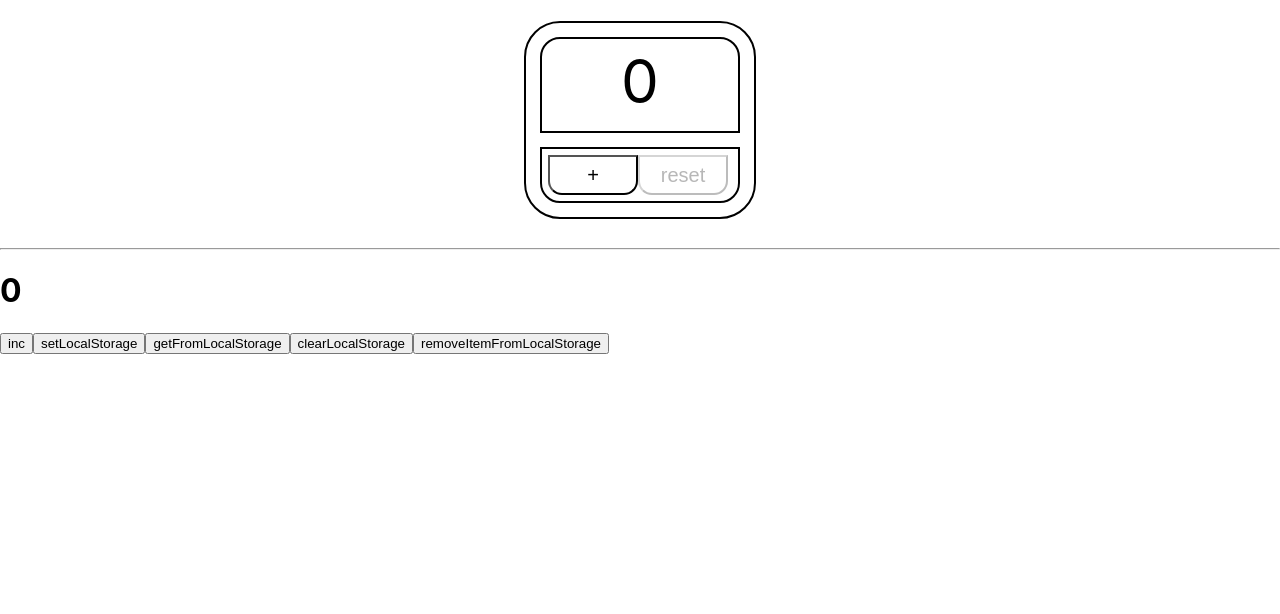
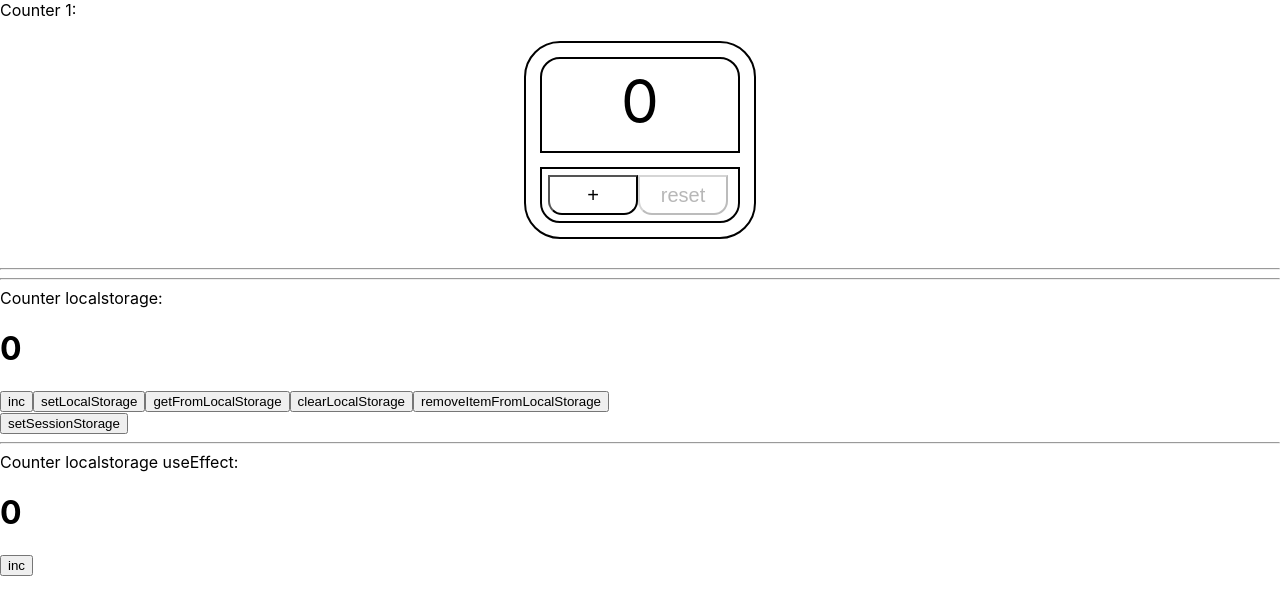
Before and after one commit to maximkuznecovv/Counter, a React (Create React App) app: page / in a window 1280 px wide. Shown: the top 614 px of the page. Built offline with nearby package versions, Linux system fonts and the light colour scheme.

Commit message:
Counter_localstorage (useEffect)

```diff
--- a/src/App/App.tsx
+++ b/src/App/App.tsx
@@ -2,17 +2,22 @@ import React from "react";
 import "./App.css";
 import {Counter_1} from "../Counter_1/Counter_1";
 import {Counter_localstorage} from "../Counter_localstorage/Counter_localstorage";
+import {UseEffect} from "../Counter_localstorage_useEffect/useEffect";
 
 function App() {
     return (
         <div className={"App"}>
-            {/*<div>Counter 1:</div>*/}
+            <div>Counter 1:</div>
             <Counter_1/>
             <hr/>
             {/*<div>Counter 2:</div>*/}
             {/*<Counter_2/>*/}
-            {/*<div>Counter localstorage:</div>*/}
+            <hr/>
+            <div>Counter localstorage:</div>
             <Counter_localstorage/>
+            <hr/>
+            <div>Counter localstorage useEffect:</div>
+            <UseEffect/>
         </div>
     )
 }
--- a/src/Counter_localstorage/Counter_localstorage.tsx
+++ b/src/Counter_localstorage/Counter_localstorage.tsx
@@ -1,4 +1,4 @@
-import React, {useState} from "react";
+import React, {useEffect, useState} from "react";
 
 export function Counter_localstorage() {
 
@@ -11,6 +11,11 @@ export function Counter_localstorage() {
     const setLocalStorageHandler = () => {
         localStorage.setItem("counterValue", JSON.stringify(value))
         localStorage.setItem("counterValue + 1", JSON.stringify(value + 1))
+    }
+
+    const setSessionStorageHandler = () => {
+        // sessionStorage.setItem("Value", JSON.stringify(value))
+        sessionStorage.setItem("Value", value.toString())
     }
 
     const getFromLocalStorageHandler = () => {
@@ -38,6 +43,10 @@ export function Counter_localstorage() {
             <button onClick={getFromLocalStorageHandler}>getFromLocalStorage</button>
             <button onClick={clearLocalStorageHandler}>clearLocalStorage</button>
             <button onClick={removeItemFromLocalStorageHandler}>removeItemFromLocalStorage</button>
+
+            <div>
+                <button onClick={setSessionStorageHandler}>setSessionStorage</button>
+            </div>
         </div>
     );
 }
--- /dev/null
+++ b/src/Counter_localstorage_useEffect/useEffect.tsx
@@ -0,0 +1,29 @@
+import React, {useEffect, useState} from "react";
+
+export function UseEffect() {
+
+    let [value, setValue] = useState<number>(0)
+
+    const incHandler = () => {
+        setValue(value + 1)
+    }
+
+    useEffect(()=>{
+        let valueAsString = localStorage.getItem("useValue")
+        if (valueAsString) {
+            let newValue = JSON.parse(valueAsString)
+            setValue(newValue)
+        }
+    },[])
+
+    useEffect(()=>{
+        localStorage.setItem("useValue", JSON.stringify(value))
+    }, [value])
+
+    return (
+        <div>
+            <h1>{value}</h1>
+            <button onClick={incHandler}>inc</button>
+        </div>
+    );
+}
```
